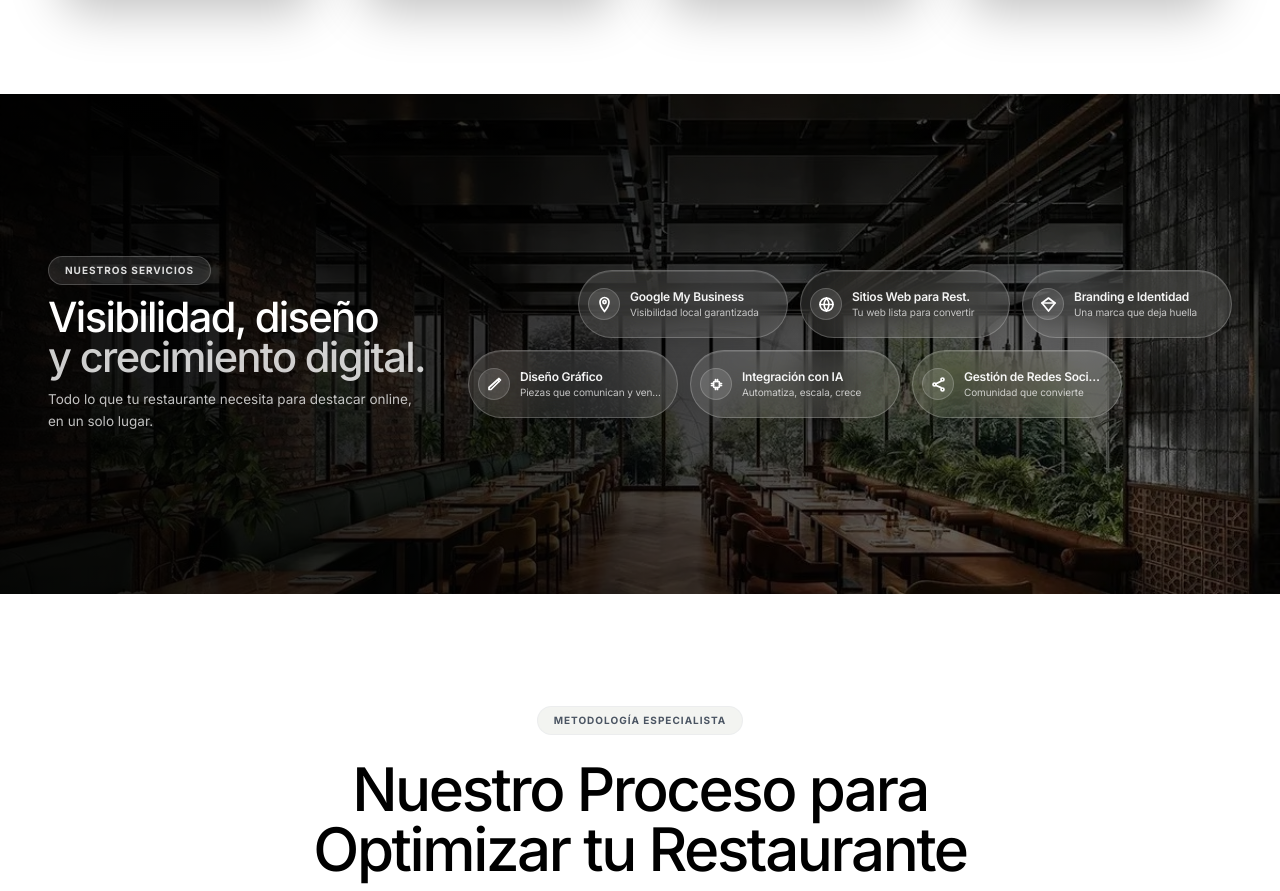
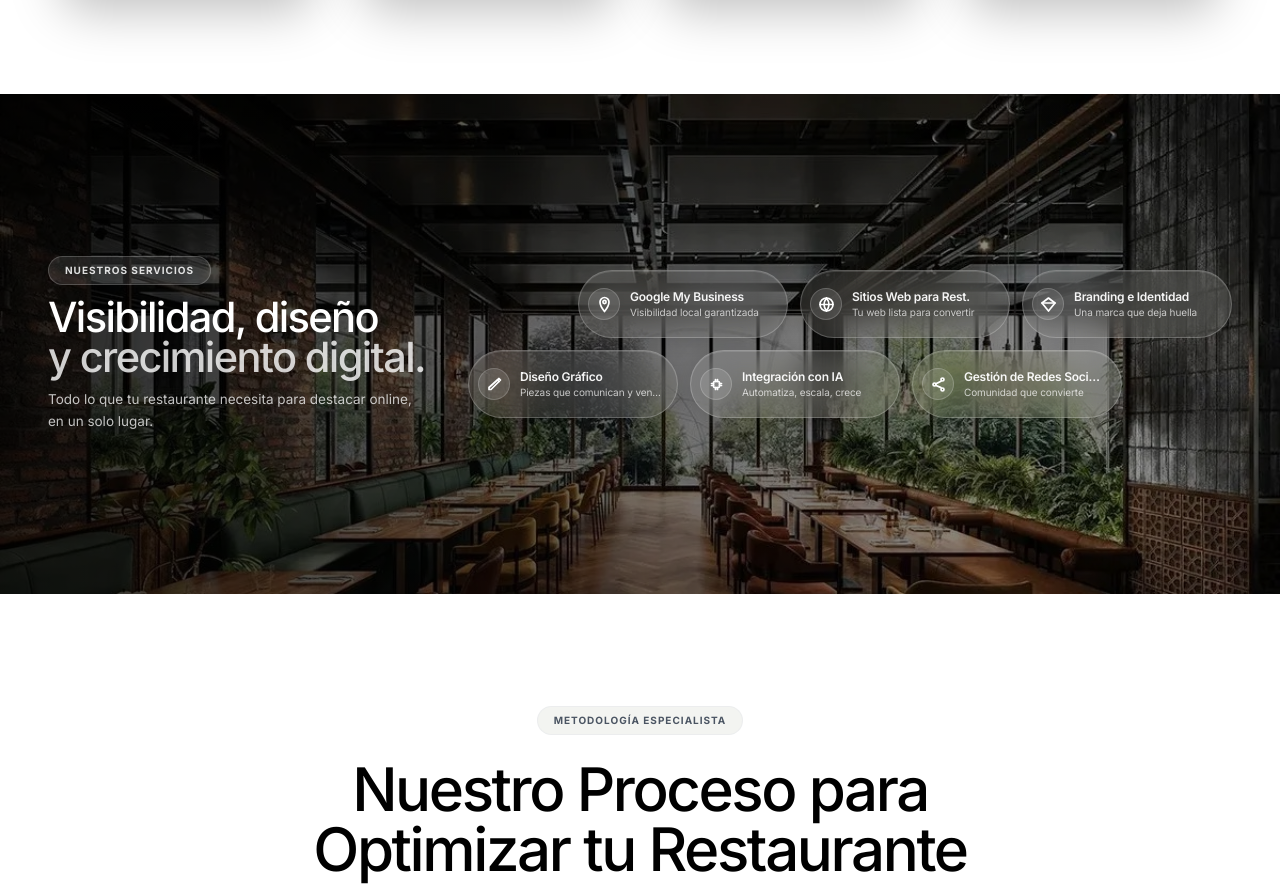
Before and after one commit to motionsmanagement/Motions, a React (Vite) app: page / in a window 1280 px wide. Shown: the part 1671-2562 px from the top of the page. Built offline with nearby package versions, Linux system fonts and the light colour scheme.

Commit message:
fix: lighten ServicesBanner overlay for better image visibility

```diff
--- a/components/ServicesBanner.tsx
+++ b/components/ServicesBanner.tsx
@@ -89,12 +89,12 @@ const ServicesBanner: React.FC = () => {
                 src="/Restaurant.jpg"
                 alt="Fondo banner"
                 className="absolute inset-0 w-full h-full object-cover object-center z-0"
-                style={{ filter: 'brightness(0.52)' }}
+                style={{ filter: 'brightness(0.65)' }}
                 loading="lazy"
             />
 
             {/* Gradient — dark left/top → clear */}
-            <div className="absolute inset-0 bg-gradient-to-b md:bg-gradient-to-r from-black/85 via-black/60 md:via-black/50 to-transparent z-10" />
+            <div className="absolute inset-0 bg-gradient-to-b md:bg-gradient-to-r from-black/70 via-black/40 md:via-black/30 to-transparent z-10" />
 
             {/* ── Centered content wrapper ── */}
             <div className="relative z-20 max-w-7xl mx-auto px-6 md:px-12 py-16 md:py-0 h-full flex items-center">
```
